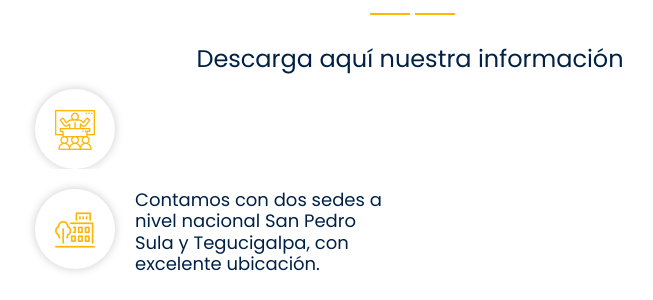
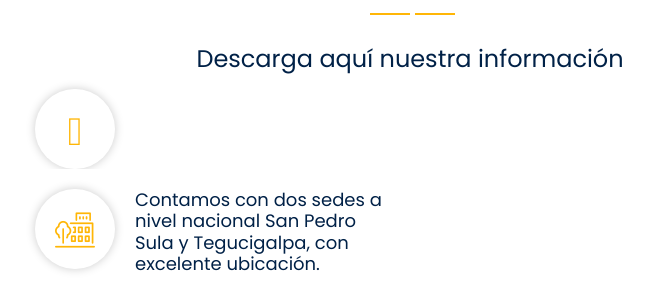
Before and after one commit to azuniga013/Sitios, a PHP site: page / in a window 1280 px wide. Shown: the part 2793-3093 px from the top of the page, without its empty margins (230-883 px from the left). Run offline with PHP 8.4, Linux system fonts and the light colour scheme; some libraries are stand-ins or nearby versions.

Commit message:
icon file

```diff
--- a/CursosSanVicente/assets/css/flaticon-set.css
+++ b/CursosSanVicente/assets/css/flaticon-set.css
@@ -72,3 +72,4 @@
 .flaticon-translator:before { content: "\f121"; }
 .flaticon-online:before { content: "\f122"; }
 .flaticon-university-campus:before { content: "\f123"; }
+.flaticon-File:before { content: "\f124"; }
--- a/CursosSanVicente/index.html
+++ b/CursosSanVicente/index.html
@@ -395,7 +395,7 @@
                         </h3>
                         <div class="item">
                         <div class="icon">
-                            <i class="flaticon-presentation"></i>
+                            <i class="flaticon-File"></i>
                             </div>
                         <a href="Estudios/Presentacion Cursos de ingles OK 20jul2020.pdf" download="Reporte2Mayo2010"> </a>
                           <div class="info">
```
